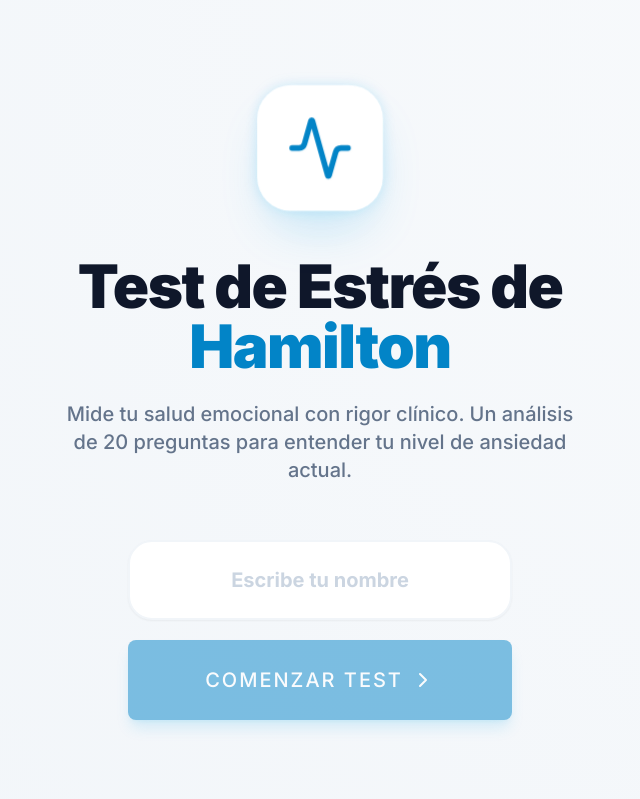
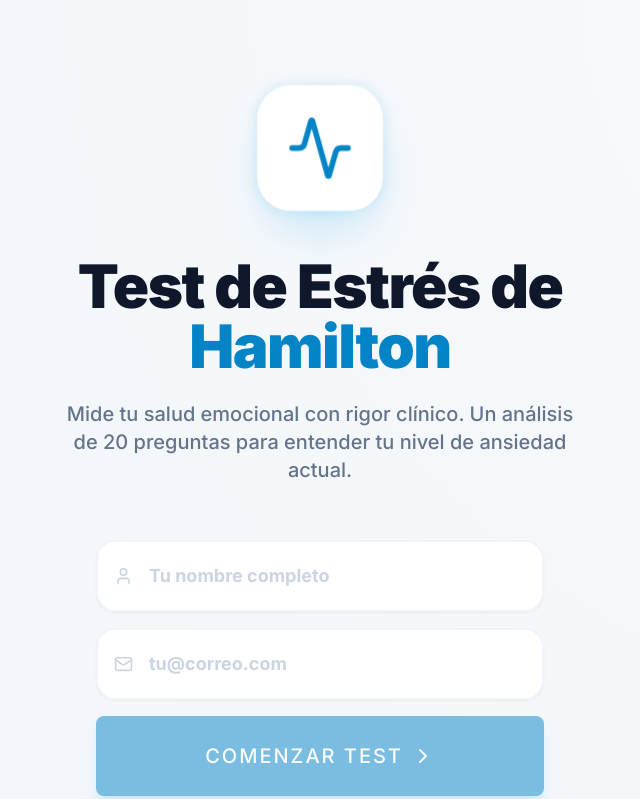
Before and after one commit to Ellisalean/Hamilton-Stress-Test, a React (Vite) app: page / in a window 1280 px wide. Shown: the top 799 px of the page, without its empty margins (320-960 px from the left). Built offline with nearby package versions, Linux system fonts and the light colour scheme.

Commit message:
Add files via upload

```diff
--- a/App.tsx
+++ b/App.tsx
@@ -13,7 +13,9 @@ import {
   BrainCircuit,
   Copy,
   MessageCircle,
-  ShieldCheck
+  ShieldCheck,
+  Mail,
+  User
 } from 'lucide-react';
 
 const App: React.FC = () => {
@@ -21,6 +23,7 @@ const App: React.FC = () => {
   const [currentQuestionIndex, setCurrentQuestionIndex] = useState(0);
   const [answers, setAnswers] = useState<Record<number, number>>({});
   const [userName, setUserName] = useState('');
+  const [userEmail, setUserEmail] = useState('');
   const [isSaving, setIsSaving] = useState(false);
   const [saveStatus, setSaveStatus] = useState<'idle' | 'success' | 'error'>('idle');
   const [showCopyFeedback, setShowCopyFeedback] = useState(false);
@@ -42,7 +45,7 @@ const App: React.FC = () => {
   const isLastQuestion = currentQuestionIndex === QUESTIONS.length - 1;
 
   const handleStart = () => {
-    if (userName.trim()) {
+    if (userName.trim() && userEmail.trim()) {
       setStep('test');
       window.scrollTo({ top: 0, behavior: 'smooth' });
     }
@@ -72,12 +75,11 @@ const App: React.FC = () => {
   const handleSave = async () => {
     if (saveStatus === 'success' || isSaving) return;
     setIsSaving(true);
-    const result = await saveTestResult(userName, score, resultData.label, answers);
+    const result = await saveTestResult(userName, userEmail, score, resultData.label, answers);
     setIsSaving(false);
 
     if (result.error) {
       setSaveStatus('error');
-      // No alertamos para no romper la estética, el botón cambiará de estado o se manejará silenciosamente
     } else {
       setSaveStatus('success');
     }
@@ -114,19 +116,38 @@ const App: React.FC = () => {
         Mide tu salud emocional con rigor clínico. Un análisis de 20 preguntas para entender tu nivel de ansiedad actual.
       </p>
 
-      <div className="w-full max-w-sm space-y-5">
-        <div className="bg-white p-2 rounded-[1.5rem] border-2 border-slate-100 focus-within:border-primary-500 transition-all shadow-sm focus-within:shadow-xl focus-within:shadow-primary-500/10">
+      <div className="w-full max-w-md space-y-4">
+        {/* Input Nombre */}
+        <div className="bg-white p-1 rounded-[1.2rem] border-2 border-slate-100 focus-within:border-primary-500 transition-all shadow-sm focus-within:shadow-xl focus-within:shadow-primary-500/10 flex items-center px-4">
+          <User className="w-5 h-5 text-slate-300" />
           <input
             type="text"
-            placeholder="Escribe tu nombre"
-            className="w-full px-4 py-4 bg-transparent outline-none text-slate-900 placeholder:text-slate-300 font-bold text-xl text-center"
+            placeholder="Tu nombre completo"
+            className="w-full px-4 py-4 bg-transparent outline-none text-slate-900 placeholder:text-slate-300 font-bold text-lg"
             value={userName}
             onChange={(e) => setUserName(e.target.value)}
+          />
+        </div>
+
+        {/* Input Email */}
+        <div className="bg-white p-1 rounded-[1.2rem] border-2 border-slate-100 focus-within:border-primary-500 transition-all shadow-sm focus-within:shadow-xl focus-within:shadow-primary-500/10 flex items-center px-4">
+          <Mail className="w-5 h-5 text-slate-300" />
+          <input
+            type="email"
+            placeholder="tu@correo.com"
+            className="w-full px-4 py-4 bg-transparent outline-none text-slate-900 placeholder:text-slate-300 font-bold text-lg"
+            value={userEmail}
+            onChange={(e) => setUserEmail(e.target.value)}
             onKeyPress={(e) => e.key === 'Enter' && handleStart()}
           />
         </div>
 
-        <Button fullWidth onClick={handleStart} disabled={!userName.trim()} className="h-20 rounded-[1.5rem] text-xl font-black uppercase tracking-widest group shadow-2xl hover:scale-[1.02] active:scale-95 transition-all">
+        <Button
+          fullWidth
+          onClick={handleStart}
+          disabled={!userName.trim() || !userEmail.trim()}
+          className="h-20 rounded-[1.5rem] text-xl font-black uppercase tracking-widest group shadow-2xl hover:scale-[1.02] active:scale-95 transition-all mt-4"
+        >
           Comenzar Test
           <ChevronRight className="w-6 h-6 ml-2 group-hover:translate-x-1 transition-transform" />
         </Button>
@@ -262,6 +283,8 @@ const App: React.FC = () => {
               setStep('intro');
               setCurrentQuestionIndex(0);
               setSaveStatus('idle');
+              setUserName('');
+              setUserEmail('');
               window.scrollTo({ top: 0, behavior: 'smooth' });
             }}>
               Reiniciar
--- a/constants.ts
+++ b/constants.ts
@@ -1,3 +1,4 @@
+
 import { Question } from './types';
 
 export const QUESTIONS: Question[] = [
@@ -23,9 +24,14 @@ export const QUESTIONS: Question[] = [
   { id: 20, text: "Tengo pesadillas.", isReverse: false },
 ];
 
+/**
+ * RANGOS CORREGIDOS PARA ESCALA 20-80 (Zung Anxiety Scale adaptation)
+ * Mínimo posible: 20 puntos
+ * Máximo posible: 80 puntos
+ */
 export const SCORING_RANGES = [
   {
-    max: 14,
+    max: 44,
     label: "Normal",
     color: "text-green-600",
     bg: "bg-green-100",
@@ -36,7 +42,7 @@ export const SCORING_RANGES = [
     ]
   },
   {
-    max: 18,
+    max: 55,
     label: "Ansiedad Leve",
     color: "text-yellow-600",
     bg: "bg-yellow-100",
@@ -47,7 +53,7 @@ export const SCORING_RANGES = [
     ]
   },
   {
-    max: 25,
+    max: 65,
     label: "Ansiedad Moderada",
     color: "text-orange-600",
     bg: "bg-orange-100",
@@ -58,7 +64,7 @@ export const SCORING_RANGES = [
     ]
   },
   {
-    max: 33,
+    max: 75,
     label: "Ansiedad Severa",
     color: "text-red-600",
     bg: "bg-red-100",
--- a/services/supabaseService.ts
+++ b/services/supabaseService.ts
@@ -45,6 +45,7 @@ export const getSupabase = (): SupabaseClient | null => {
  */
 export const saveTestResult = async (
   userName: string,
+  userEmail: string,
   score: number,
   category: string,
   answers: Record<number, number>
@@ -61,6 +62,7 @@ export const saveTestResult = async (
       .insert([
         {
           user_name: userName,
+          email: userEmail,
           score: score,
           category: category,
           answers: answers,
```
